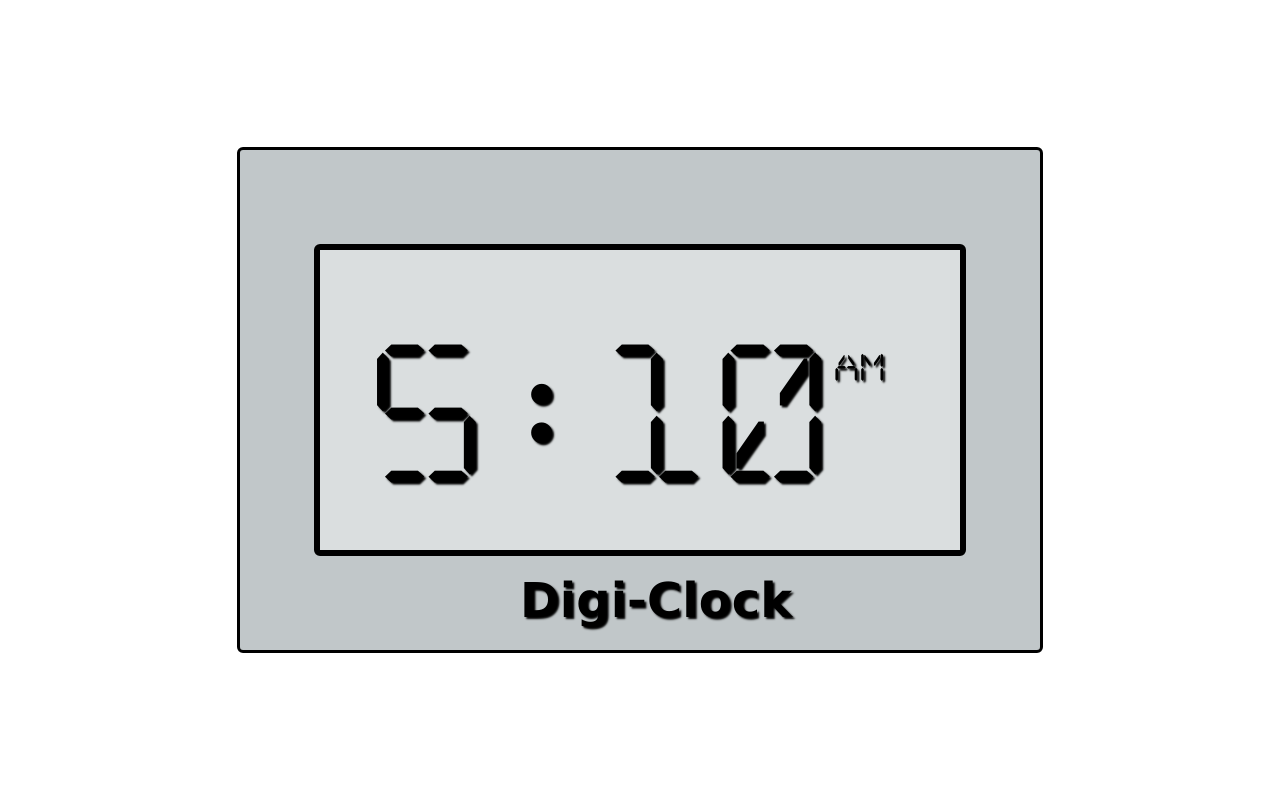
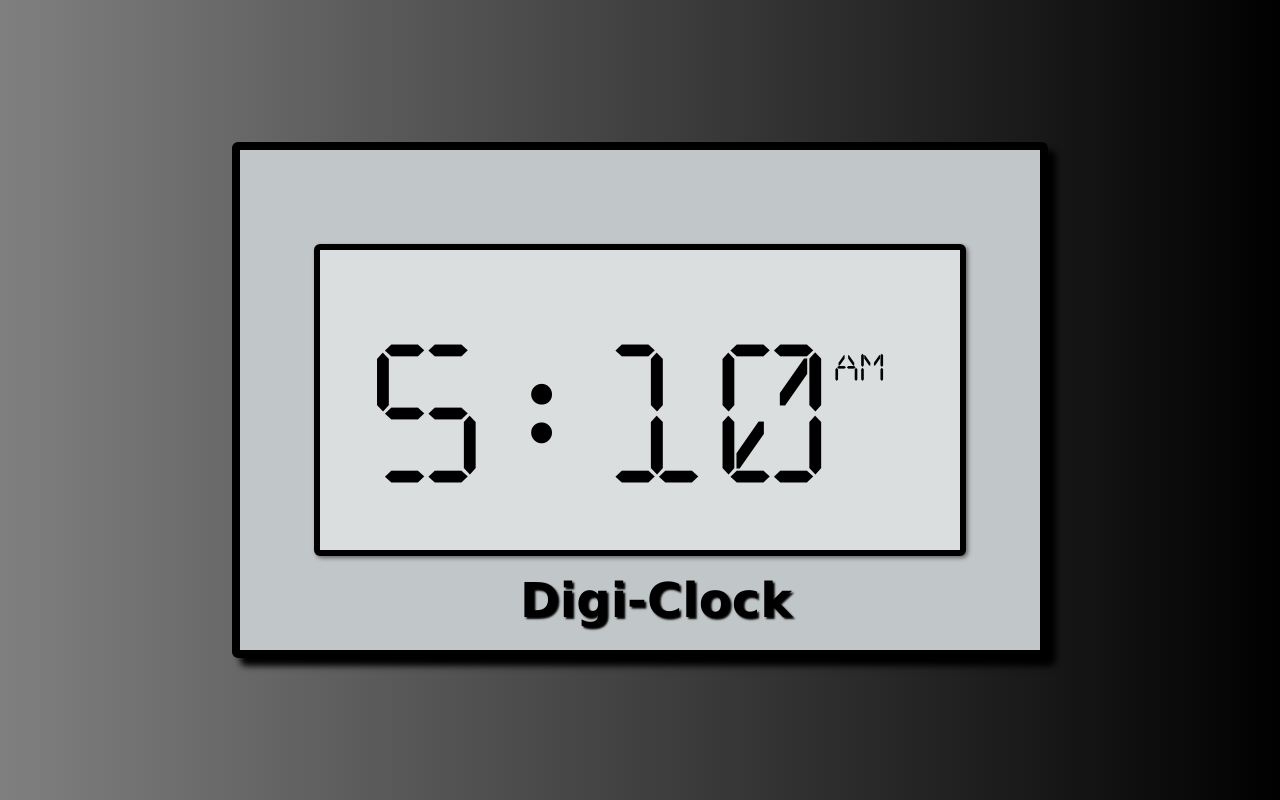
Before and after one commit to Jhairs2/digital-clock, a plain HTML site: page index.html in a window 1280 px wide. Drawn offline with Linux system fonts and the light colour scheme.

Commit message:
changes to css

```diff
--- a/styles/styles.css
+++ b/styles/styles.css
@@ -9,17 +9,21 @@
     src: url('../fonts/DIGITALDREAM.ttf');
 }
 
+body {
+    background: linear-gradient(45deg, grey, black);
+}
+
 .container {
     background-color: #C1C7C9;
     width: 800px;
     height: 500px;
-    border: 3px solid black;
+    border: 8px solid black;
     position: absolute;
     top: 50%;
     left: 50%;
     transform: translate(-50%, -50%);
     border-radius: 6px;
-
+    box-shadow: 8px 8px 6px black;
   }
 
 
@@ -33,7 +37,8 @@
     left: 50%;
     transform: translate(-50%, -50%);
     border-radius: 6px;
-    text-shadow: 8px 8px 8px black;
+    box-shadow: 2px 2px 4px rgb(100, 100, 100);
+
   }
 
 .clock {
@@ -44,7 +49,6 @@
     font-family: Digital;
     padding: 1em;
     margin-left: 0.75em;
-    text-shadow: 2px 2px 2px black;
 }
 
   .time {
```
